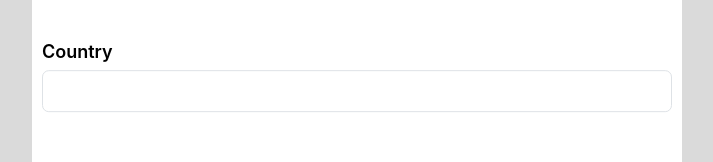
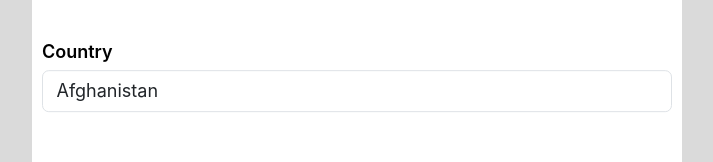
Before and after one commit to Mali-zi/rs-school, a React (Vite) app: page /2-form in a window 1280 px wide. Shown: the part 344-506 px from the top of the page, without its empty margins (283-996 px from the left). Built offline with nearby package versions, Linux system fonts and the light colour scheme.

Commit message:
fix: fix bugs

```diff
--- /dev/null
+++ b/src/components/CustomImage.tsx
@@ -0,0 +1,40 @@
+import React from 'react';
+import { useController, Control } from 'react-hook-form';
+import { IFormInput } from '../utils/interfaces';
+import { fileToBase64 } from '../utils/fileToBase64';
+
+const CustomImage = ({ control }: { control: Control<IFormInput> }) => {
+  const { field } = useController({
+    control,
+    name: 'image',
+    rules: { required: true },
+  });
+
+  return (
+    <>
+      <label htmlFor="image" className="form-label fw-semibold mb-1">
+        Picture
+      </label>
+      <input
+        ref={field.ref}
+        type="file"
+        className="form-control"
+        onChange={async (e) => {
+          let tempFileList = { fileName: '', base64String: '' };
+          const files = e.target.files;
+          if (files) {
+            const file = files[0];
+            tempFileList = {
+              fileName: file.name,
+              base64String:
+                file.type.indexOf('image') > -1 ? await fileToBase64(file) : '',
+            };
+          }
+          field.onChange(tempFileList.base64String);
+        }}
+      />
+    </>
+  );
+};
+
+export default CustomImage;
--- a/src/components/FormFirst.module.scss
+++ b/src/components/FormFirst.module.scss
@@ -29,7 +29,7 @@
   display: flex;
   flex-direction: column;
   max-height: 220px;
-  width: 480px;
+  width: 630px;
   z-index: 4;
   background-color: #eff6fd;
   border-width: 4px;
--- a/src/components/FormFirst.tsx
+++ b/src/components/FormFirst.tsx
@@ -10,6 +10,7 @@ import { schema } from './Schema';
 import CountryList from './CountryList';
 import { IFormInput } from '../utils/interfaces';
 import { addProfile } from '../features/dataSlice';
+import CustomImage from './CustomImage';
 
 export default function App() {
   const { register, control, handleSubmit, reset, formState } =
@@ -109,17 +110,10 @@ export default function App() {
             </div>
 
             <div className={styles.inputWrapper}>
-              <label htmlFor="image" className="form-label fw-semibold mb-1">
-                Picture
-              </label>
-              <input
-                id="image"
-                type="file"
-                accept="image/png, image/jpeg"
-                multiple={false}
-                className="form-control"
-                {...register('image')}
-              />
+              <CustomImage control={control} />
+              <div className="form-text text-danger">
+                {formState.errors.image && formState.errors.image.message}
+              </div>
             </div>
 
             <div className={styles.inputWrapper}>
--- a/src/components/FormSec.tsx
+++ b/src/components/FormSec.tsx
@@ -8,6 +8,7 @@ import { schema } from './Schema';
 import { addProfile } from '../features/dataSlice';
 import { fileToBase64 } from '../utils/fileToBase64';
 import { IErrors } from '../utils/interfaces';
+import { allCountries } from '../utils/const';
 
 export default function FormSec() {
   const navigate = useNavigate();
@@ -28,7 +29,6 @@ export default function FormSec() {
   };
 
   const [errors, setErrors] = useState(initErrors);
-
   const nameRef = useRef<null | HTMLInputElement>(null);
   const genderRef = useRef<null | HTMLSelectElement>(null);
   const ageRef = useRef<null | HTMLInputElement>(null);
@@ -36,7 +36,7 @@ export default function FormSec() {
   const passwordRef = useRef<null | HTMLInputElement>(null);
   const confirmPasswordRef = useRef<null | HTMLInputElement>(null);
   const acceptRef = useRef<null | HTMLInputElement>(null);
-  const countryRef = useRef<null | HTMLInputElement>(null);
+  const countryRef = useRef<null | HTMLSelectElement>(null);
   const imageRef = useRef<null | HTMLInputElement>(null);
 
   const handleSubmit = async (e: React.FormEvent<HTMLFormElement>) => {
@@ -65,26 +65,18 @@ export default function FormSec() {
       accept: acceptRef.current?.checked,
     };
 
-    console.log('data.image', data?.image);
-
     const isFormValid = await schema.isValid(data, {
-      abortEarly: false, // Prevent aborting validation after first error
+      abortEarly: false,
     });
 
     if (isFormValid) {
-      // If form is valid, continue submission.
       setErrors(initErrors);
       dispatch(addProfile(data));
       navigate('/');
-      console.log('Form is valid');
     } else {
-      // If form is not valid, check which fields are incorrect:
       schema.validate(data, { abortEarly: false }).catch((err) => {
-        console.log('err.errors', err.errors);
-        // Collect all errors in { fieldName: boolean } format:
         const addErrors = err.inner.reduce(
           (acc: IErrors, error: ValidationError) => {
-            console.log('error', error);
             if (error.path) {
               return {
                 ...acc,
@@ -94,9 +86,6 @@ export default function FormSec() {
           },
           {}
         );
-        console.log('addErrors', addErrors);
-
-        // Update form errors state:
         setErrors(addErrors);
       });
     }
@@ -194,13 +183,18 @@ export default function FormSec() {
                 >
                   Country
                 </label>
-                <input
-                  id="country"
-                  type="text"
-                  ref={countryRef}
-                  autoComplete="country"
-                  className="form-control"
-                />
+                <select id="country" ref={countryRef} className="form-control">
+                  <option value="" disabled>
+                    Please Select...
+                  </option>
+                  {allCountries.map((country) => {
+                    return (
+                      <option value="female" key={country}>
+                        {country}
+                      </option>
+                    );
+                  })}
+                </select>
                 <div className="form-text text-danger">
                   {errors.country && <span>Country is required.</span>}
                 </div>
--- a/src/features/dataSlice.ts
+++ b/src/features/dataSlice.ts
@@ -5,13 +5,17 @@ const dataSlice = createSlice({
   name: 'data',
   initialState: {
     profileList: [],
+    image: '',
   } as IData,
   reducers: {
     addProfile: (state, action) => {
       state.profileList.unshift(action.payload);
     },
+    setImage: (state, action) => {
+      state.image = action.payload;
+    },
   },
 });
 
-export const { addProfile } = dataSlice.actions;
+export const { addProfile, setImage } = dataSlice.actions;
 export default dataSlice.reducer;
--- a/src/utils/interfaces.ts
+++ b/src/utils/interfaces.ts
@@ -24,6 +24,7 @@ export interface IProfile {
 
 export interface IData {
   profileList: IProfile[];
+  image: '';
 }
 
 export interface IProfileProps {
```
